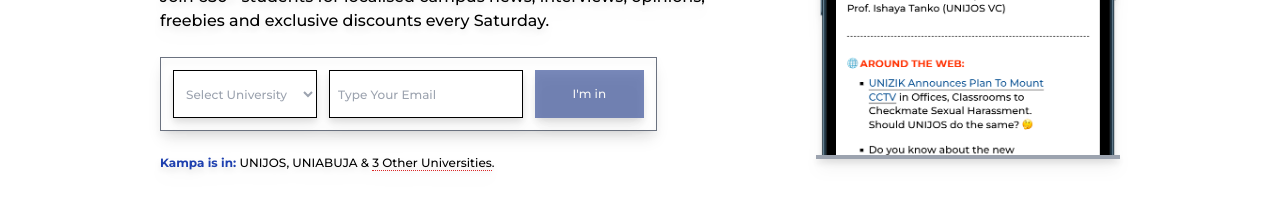
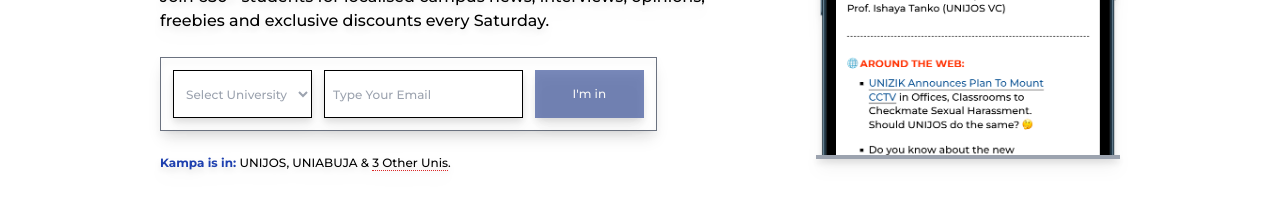
Before and after one commit to BamideleMo/unijosgo-ui, a Vue app: page / in a window 1280 px wide. Shown: the part 346-567 px from the top of the page. Built offline with nearby package versions, Linux system fonts and the light colour scheme.

Commit message:
changed to bcryptjs from bcrypt

```diff
--- a/src/components/UserAccess.vue
+++ b/src/components/UserAccess.vue
@@ -116,7 +116,7 @@ const submitForm = async () => {
                         <option value="UNIABUJA">UNIABUJA</option>
                         <option value="ABU">ABU</option>
                     </select>
-                    <input v-model="formData.username" @blur="v$.username.$touch" class="bg-white border border-black h-12 p-2 grow outline-none placeholder:text-gray-400" placeholder="Type Your Email" />
+                    <input v-model="formData.username" @blur="v$.username.$touch" class="bg-white border border-black h-12 p-2 w-full outline-none placeholder:text-gray-400" placeholder="Type Your Email" />
                 </div>
                 <div class="mt-1 sm:mt-0">
                         <button v-if="v$.$invalid" disabled class="h-12 capitalise w-full bg-blue-900 shadow-lg cursor-not-allowed p-3 opacity-60 text-white">
--- a/src/views/HomeView.vue
+++ b/src/views/HomeView.vue
@@ -74,7 +74,7 @@ onMounted(async () => {
                     <b class="text-blue-800">
                         Kampa is in:
                     </b>
-                    UNIJOS, UNIABUJA & <span @click="toggleOtherUni" class="border-b border-dotted border-red-600 hover:border-gray-400 hover:text-gra-400 cursor-pointer">3 Other Universities</span>.
+                    UNIJOS, UNIABUJA & <span @click="toggleOtherUni" class="border-b border-dotted border-red-600 hover:border-gray-400 hover:text-gra-400 cursor-pointer">3 Other Unis</span>.
                 </span>
             </div>
         </div>
```
